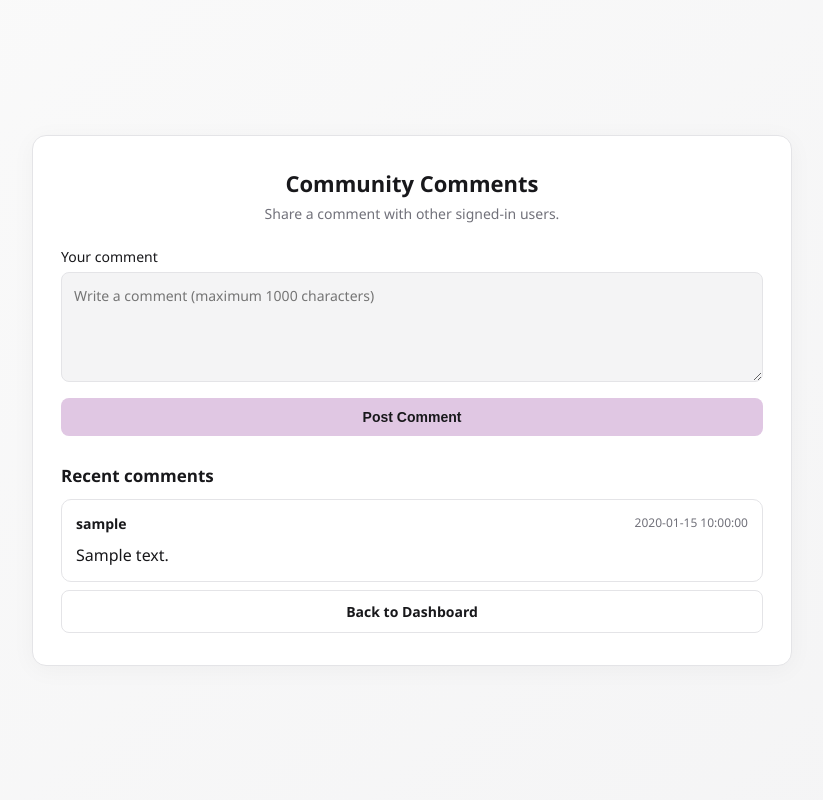
After one commit to anfalaugust/CSC429_Security-, a Flask app: template templates/comments.html in a window 1280 px wide. The commit adds this page. Shown: the whole page, without its empty margins (228-1051 px from the left). Run offline with Flask 3, Linux system fonts and the light colour scheme; the template is opened without the code that fills it: most values are stand-ins (such as "Sample title", 1, 10 or a date in 2020).

Commit message:
Add comments, XSS protection, and admin RBAC

```diff
--- a/app.py
+++ b/app.py
@@ -4,7 +4,7 @@ import bcrypt
 import pymysql
 import string
 
-from flask import Flask, render_template, request, session, redirect, url_for
+from flask import Flask, render_template, request, session, redirect, url_for, abort
 from db import get_db_connection
 
 # Initialize Flask application
@@ -144,6 +144,46 @@ def login_required(view):
     return wrapped_view
 
 
+def admin_required(view):
+    """Allow access only when the current database record has the admin role.
+
+    The role is reloaded from MySQL instead of trusting the role value in the
+    client-side signed session. This prevents a stale session from retaining
+    admin access after an administrator's role has been changed.
+    """
+    @wraps(view)
+    def wrapped_view(*args, **kwargs):
+        if "user_id" not in session:
+            return redirect(url_for("login"))
+
+        connection = None
+        try:
+            connection = get_db_connection()
+            with connection.cursor() as cursor:
+                cursor.execute(
+                    "SELECT role FROM users WHERE id = %s",
+                    (session["user_id"],)
+                )
+                current_user = cursor.fetchone()
+        except pymysql.MySQLError:
+            return "Could not verify permissions. Please try again.", 500
+        finally:
+            if connection:
+                connection.close()
+
+        if not current_user:
+            session.clear()
+            return redirect(url_for("login"))
+
+        if current_user["role"] != "admin":
+            abort(403)
+
+        # Keep the session role in sync for display purposes only.
+        session["role"] = current_user["role"]
+        return view(*args, **kwargs)
+    return wrapped_view
+
+
 # User login page
 @app.route("/login", methods=["GET", "POST"])
 def login():
@@ -249,6 +289,94 @@ def dashboard():
     return render_template("dashboard.html", user=user)
 
 
+# Comments feature and XSS protection (Student 3)
+@app.route("/comments", methods=["GET", "POST"])
+@login_required
+def comments():
+    """Let signed-in users post plain-text comments and read the discussion.
+
+    Comment content is stored as text, never marked safe as HTML. Jinja2's
+    automatic HTML escaping is enabled in the template when values are shown.
+    """
+    if request.method == "POST":
+        comment_text = request.form.get("comment", "").strip()
+
+        # Remove NUL characters and reject empty/oversized comments.
+        comment_text = comment_text.replace("\x00", "")
+        if not comment_text:
+            return render_template(
+                "comments.html", comments=[], error="Please enter a comment."
+            ), 400
+        if len(comment_text) > 1000:
+            return render_template(
+                "comments.html", comments=[],
+                error="Comments must be 1000 characters or fewer."
+            ), 400
+
+        connection = None
+        try:
+            connection = get_db_connection()
+            with connection.cursor() as cursor:
+                # Parameterized SQL keeps comment text separate from the query.
+                cursor.execute(
+                    "INSERT INTO comments (user_id, comment_text) VALUES (%s, %s)",
+                    (session["user_id"], comment_text)
+                )
+            connection.commit()
+        except pymysql.MySQLError:
+            if connection:
+                connection.rollback()
+            return "Could not save your comment. Please try again.", 500
+        finally:
+            if connection:
+                connection.close()
+
+        return redirect(url_for("comments"))
+
+    connection = None
+    comment_rows = []
+    try:
+        connection = get_db_connection()
+        with connection.cursor() as cursor:
+            cursor.execute(
+                """SELECT comments.id, comments.comment_text,
+                          comments.created_at, users.username
+                   FROM comments
+                   JOIN users ON users.id = comments.user_id
+                   ORDER BY comments.created_at DESC, comments.id DESC"""
+            )
+            comment_rows = cursor.fetchall()
+    except pymysql.MySQLError:
+        return "Could not load comments. Please try again.", 500
+    finally:
+        if connection:
+            connection.close()
+
+    return render_template("comments.html", comments=comment_rows)
+
+
+# Admin-only user management page (Student 3)
+@app.route("/admin")
+@admin_required
+def admin():
+    connection = None
+    users = []
+    try:
+        connection = get_db_connection()
+        with connection.cursor() as cursor:
+            cursor.execute(
+                "SELECT id, username, role, created_at FROM users ORDER BY id ASC"
+            )
+            users = cursor.fetchall()
+    except pymysql.MySQLError:
+        return "Could not load user management. Please try again.", 500
+    finally:
+        if connection:
+            connection.close()
+
+    return render_template("admin.html", users=users)
+
+
 # Run locally with debug mode disabled
 if __name__ == "__main__":
     app.run(host="127.0.0.1", port=5000, debug=False)
--- a/static/style.css
+++ b/static/style.css
@@ -211,3 +211,110 @@ button:hover,
 .requirements li {
     margin: 2px 0;
 }
+/* maram: comments and admin pages */
+.wide-card {
+    width: 100%;
+    max-width: 760px;
+    background: var(--card);
+    border: 1px solid var(--border);
+    border-radius: 14px;
+    padding: 32px 28px;
+    box-shadow: 0 4px 24px rgba(0, 0, 0, 0.04);
+}
+
+textarea {
+    display: block;
+    width: 100%;
+    min-height: 110px;
+    margin-bottom: 16px;
+    padding: 12px;
+    resize: vertical;
+    font: inherit;
+    font-size: 14px;
+    line-height: 1.5;
+    color: var(--text);
+    background: var(--input);
+    border: 1px solid var(--border);
+    border-radius: 8px;
+}
+
+textarea:focus {
+    outline: none;
+    background: #FFFFFF;
+    border-color: var(--accent-dark);
+    box-shadow: 0 0 0 3px rgba(224, 199, 227, 0.45);
+}
+
+.section-heading {
+    margin: 28px 0 12px;
+    font-size: 17px;
+}
+
+.comment-list {
+    display: grid;
+    gap: 12px;
+}
+
+.comment-item {
+    padding: 14px;
+    border: 1px solid var(--border);
+    border-radius: 10px;
+    background: #FFFFFF;
+}
+
+.comment-meta {
+    display: flex;
+    justify-content: space-between;
+    flex-wrap: wrap;
+    gap: 8px;
+    color: var(--muted);
+    font-size: 12px;
+}
+
+.comment-meta strong {
+    color: var(--text);
+    font-size: 14px;
+}
+
+.comment-text {
+    margin: 10px 0 0;
+    white-space: pre-wrap;
+    overflow-wrap: anywhere;
+    line-height: 1.5;
+}
+
+.empty-state {
+    color: var(--muted);
+    font-size: 14px;
+}
+
+.table-wrap {
+    width: 100%;
+    overflow-x: auto;
+    margin: 20px 0;
+}
+
+.user-table {
+    width: 100%;
+    border-collapse: collapse;
+    font-size: 14px;
+    text-align: left;
+}
+
+.user-table th,
+.user-table td {
+    padding: 12px;
+    border-bottom: 1px solid var(--border);
+    white-space: nowrap;
+}
+
+.user-table th {
+    background: #FAF5FB;
+    font-weight: 600;
+}
+
+@media (max-width: 520px) {
+    .wide-card {
+        padding: 24px 16px;
+    }
+}
--- /dev/null
+++ b/templates/comments.html
@@ -0,0 +1,44 @@
+<!DOCTYPE html>
+<html lang="en">
+<head>
+    <meta charset="UTF-8">
+    <meta name="viewport" content="width=device-width, initial-scale=1.0">
+    <title>Comments</title>
+    <link rel="stylesheet" href="{{ url_for('static', filename='style.css') }}">
+</head>
+<body>
+    <main class="wide-card">
+        <h1>Community Comments</h1>
+        <p class="subtitle">Share a comment with other signed-in users.</p>
+
+        {% if error %}<p class="error">{{ error }}</p>{% endif %}
+
+        <form method="POST" action="{{ url_for('comments') }}">
+            <label for="comment">Your comment</label>
+            <textarea id="comment" name="comment" rows="4" maxlength="1000"
+                      placeholder="Write a comment (maximum 1000 characters)" required></textarea>
+            <button type="submit">Post Comment</button>
+        </form>
+
+        <h2 class="section-heading">Recent comments</h2>
+        {% if comments %}
+            <div class="comment-list">
+                {% for comment in comments %}
+                    <article class="comment-item">
+                        <div class="comment-meta">
+                            <strong>{{ comment.username }}</strong>
+                            <span>{{ comment.created_at }}</span>
+                        </div>
+                        <!-- Do not use |safe: Jinja auto-escapes untrusted comment text. -->
+                        <p class="comment-text">{{ comment.comment_text }}</p>
+                    </article>
+                {% endfor %}
+            </div>
+        {% else %}
+            <p class="empty-state">No comments yet. Be the first to comment.</p>
+        {% endif %}
+
+        <a class="button button-secondary" href="{{ url_for('dashboard') }}">Back to Dashboard</a>
+    </main>
+</body>
+</html>
```
Also changed, not shown: schema.sql (+13 -0 lines), templates/admin.html (added, +42 -0 lines), README.md.
